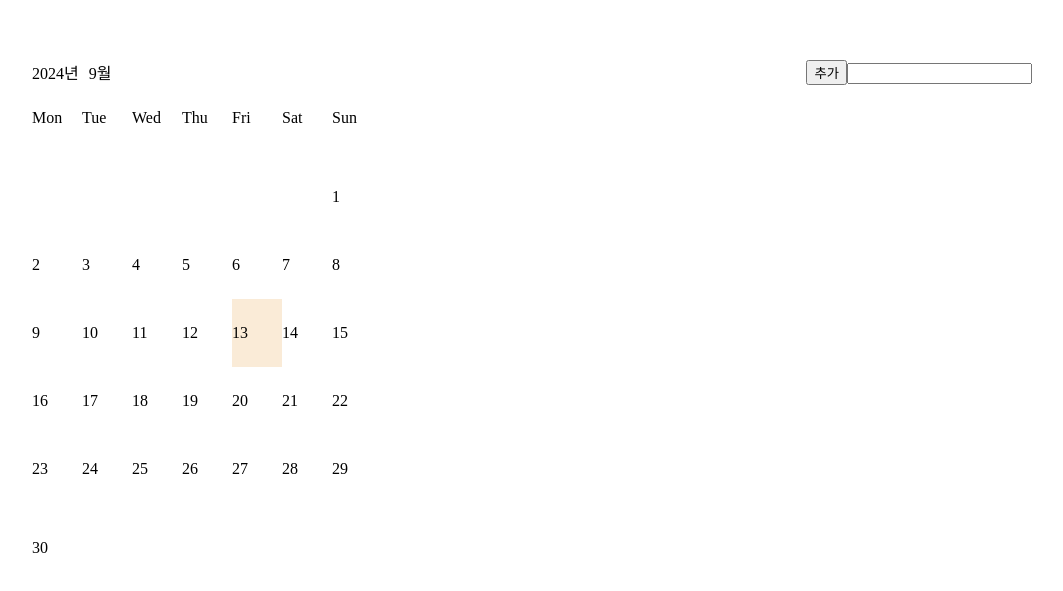
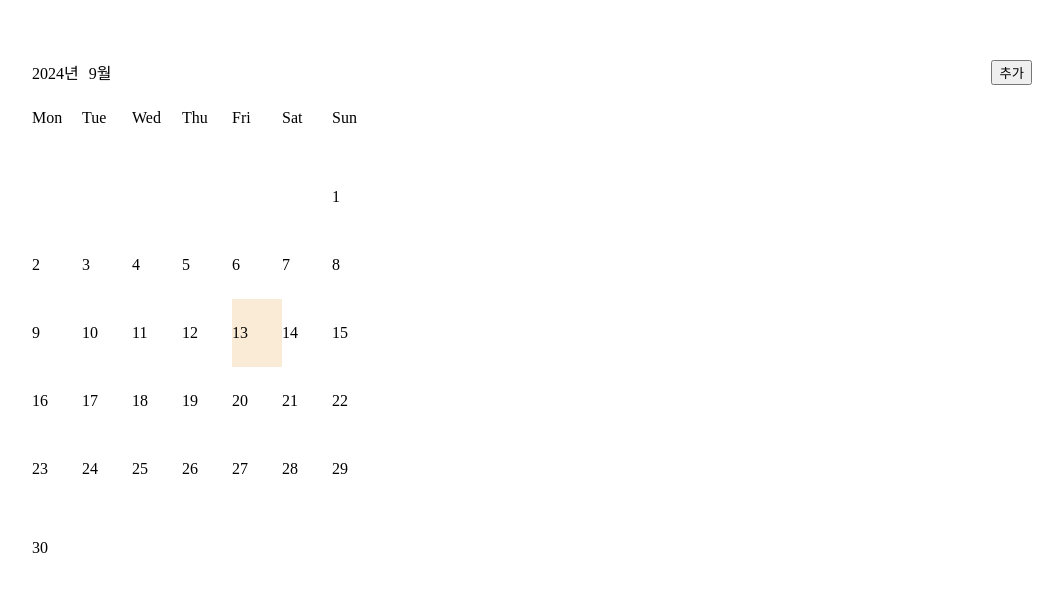
Before and after one commit to choijisul/todo_project, a React (Vite) app: page / in a window 1280 px wide. Shown: the part 123-714 px from the top of the page, without its empty margins (26-1089 px from the left). Built offline with nearby package versions, Linux system fonts and the light colour scheme; some icons are missing.

Commit message:
추가 버튼 누르면 input 보이게

```diff
--- a/src/App.jsx
+++ b/src/App.jsx
@@ -1,5 +1,5 @@
 import {Calendar} from './components/Calendar.jsx';
-import Home from './components/Home'
+import Todo from './components/Todo.jsx'
 import './App.css'
 
 function App() {
@@ -7,7 +7,7 @@ function App() {
   return (
     <div className='app'>
         <Calendar/>
-        <Home/>
+        <Todo/>
     </div>
   )
 }
--- a/src/components/InputBox.jsx
+++ b/src/components/InputBox.jsx
@@ -3,13 +3,20 @@ import PropTypes from "prop-types";
 
 const InputBox = ({todoList, setTodoList}) => {
     const [text, setText] = useState("");
+    const [inputVisible, setInputVisible] = useState(false);  // input 보임 여부
     const inputRef = useRef(null);
 
     const onChangeInput = (e) => {  //e.target에 있는 <input.../>으로부터 value값 가져옴
         setText(e.target.value);
     };
 
-    const onClickAddButton = () => {   //클릭 이벤트
+    const onClickAddButton = () => {   //클릭 이벤트(input 보임 여부)
+        if (!inputVisible) {
+            setInputVisible(true);
+            inputRef.current.focus();
+            return;
+        }
+
         const nextTodoList = todoList.concat({
             id: todoList.length,
             text,
@@ -20,7 +27,8 @@ const InputBox = ({todoList, setTodoList}) => {
         console.log(todoList);  //todoList에 들어가나 확인
 
         setText('');
-        inputRef.current.focus();
+        setInputVisible(false);
+        // inputRef.current.focus();
     }
 
     return (
@@ -33,6 +41,7 @@ const InputBox = ({todoList, setTodoList}) => {
             >
                 추가
             </button>
+            {inputVisible && (
                 <input
                     type="text"
                     name="todoItem"
@@ -41,6 +50,7 @@ const InputBox = ({todoList, setTodoList}) => {
                     className="todoapp_inputbox-inp"
                     onChange={onChangeInput}  //input 변하면 onChangeInput() 메소드 실행
                 />
+            )}
         </div>
     )
 }
--- a/src/components/Home.jsx
+++ b/src/components/Todo.jsx
@@ -2,7 +2,7 @@ import {useState} from "react";
 import InputBox from "../components/InputBox"
 import TodoItemList from "../components/TodoItemList";
 
-const Home = () => {
+const Todo = () => {
     const [todoList, setTodoList] = useState([]);  //todoItem 담을 list (나중에 localstorage)
 
     return (
@@ -24,4 +24,4 @@ const Home = () => {
     )
 }
 
-export default Home;
+export default Todo;
```
Lines whose indentation alone changed are shown as unchanged.
